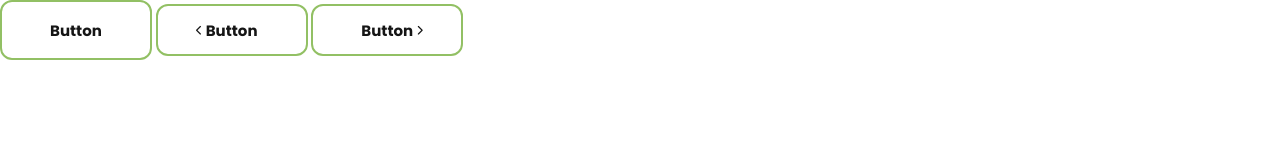
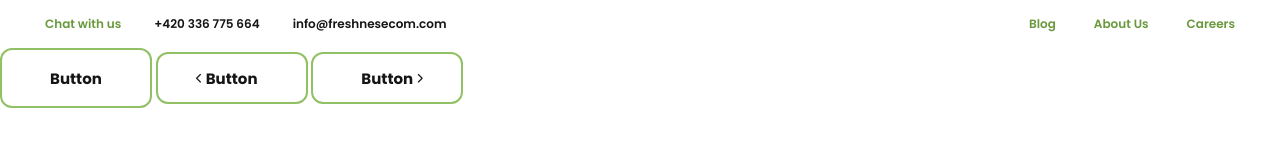
Before and after one commit to noob1997C/Freshnesecom, a plain HTML site: page index.html in a window 1280 px wide. Drawn offline with Linux system fonts and the light colour scheme.

Commit message:
Update index.html
Вёрстка верхней части шапки

```diff
--- a/index.html
+++ b/index.html
@@ -4,18 +4,43 @@
     <meta charset="UTF-8">
     <meta http-equiv="X-UA-Compatible" content="IE=edge">
     <meta name="viewport" content="width=device-width, initial-scale=1.0">
-    <link rel="stylesheet" href="css/style.min.css">
-    <title>Главная</title>
+    <link rel="stylesheet" href="css/style.min.css?_v=20220808155214">
+    <title>Freshnesecom</title>
 
-    <!-- <script src="../files/gsap.min.js" defer></script>
-    <script src="../files/Draggable.min.js" defer></script>
-    <script src="../files/InertiaPlugin.min.js" defer></script> -->
+    <!-- <script src="../files/gsap.min.js?_v=20220808155214" defer></script>
+    <script src="../files/Draggable.min.js?_v=20220808155214" defer></script>
+    <script src="../files/InertiaPlugin.min.js?_v=20220808155214" defer></script> -->
 </head>
     <body>
 
         <div class="wrapper">
 
-
+            <header class="header">
+    <div class="header__wrapper">
+        <div class="header__container _container">
+            <div class="header__body">
+                <div class="header__top top-header">
+                    <div class="top-header__contacts">
+                        <a href="" class="top-header__link">Chat with us</a>
+                        <a href="tel:+420336775664" class="top-header__link">+420 336 775 664</a>
+                        <a href="mailto:info@freshnesecom.com" class="top-header__link">info@freshnesecom.com</a>
+                    </div>
+                    <div class="top-header__menu menu">
+                        <nav class="menu__body">
+                            <ul class="menu__list">
+                                <li class="menu__item"><a href="" class="menu__link">Blog</a></li>
+                                <li class="menu__item"><a href="" class="menu__link">About Us</a></li>
+                                <li class="menu__item"><a href="" class="menu__link">Careers</a></li>
+                            </ul>
+                        </nav>
+                    </div>
+                </div>
+                <div class="header__middle"></div>
+                <div class="header__bott"></div>
+            </div>
+        </div>
+    </div>
+</header>
 
             <main class="page">
                 <button class="btn"><span>Button</span></button>
@@ -30,8 +55,8 @@
 
         </div>
 
-        <script src="https://kit.fontawesome.com/fbd19832ef.js" crossorigin="anonymous"></script>
-        <script src="js/app.min.js"></script>
+        <script src="https://kit.fontawesome.com/fbd19832ef.js?_v=20220808155214" crossorigin="anonymous"></script>
+        <script src="js/app.min.js?_v=20220808155214"></script>
 
     </body>
 </html>
```
